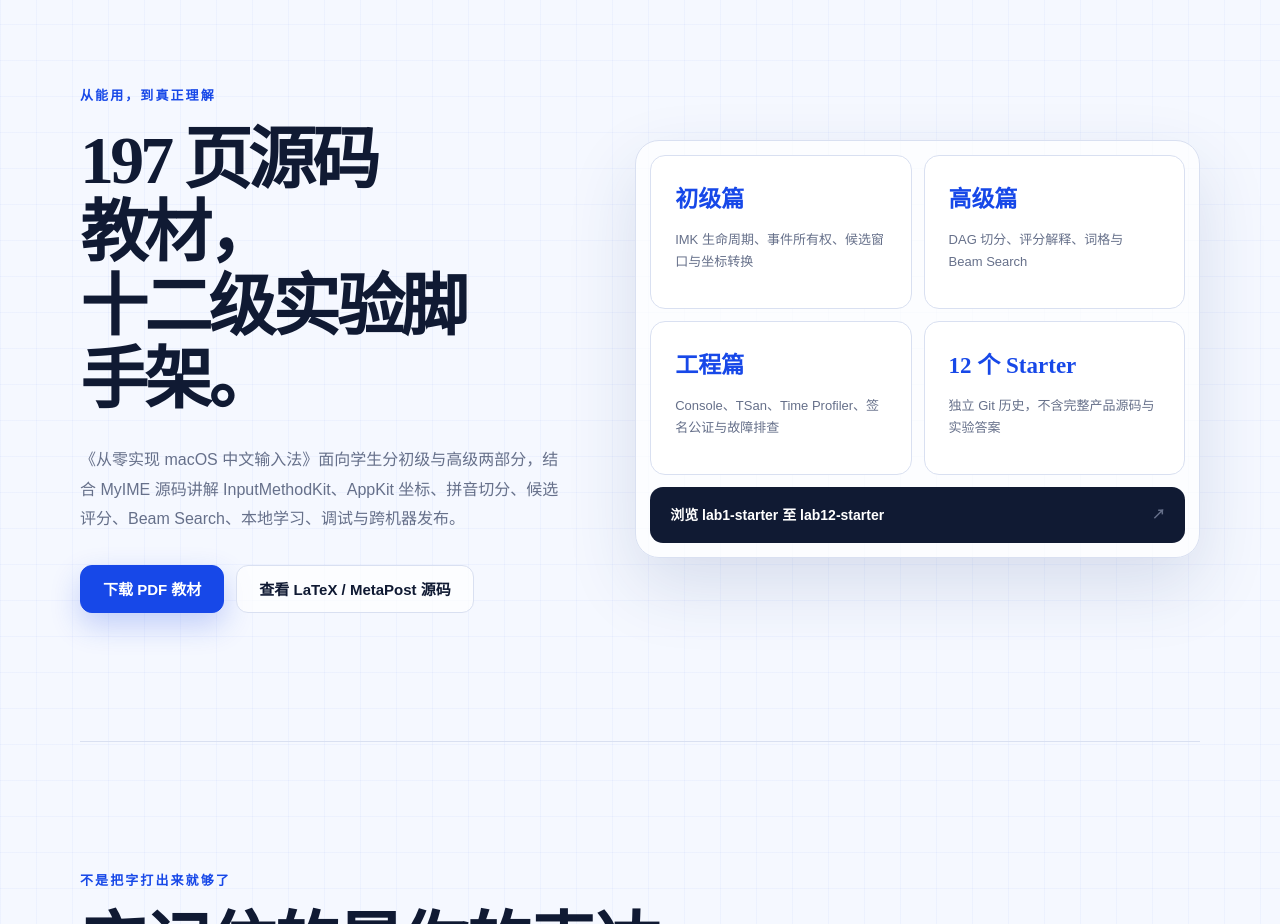
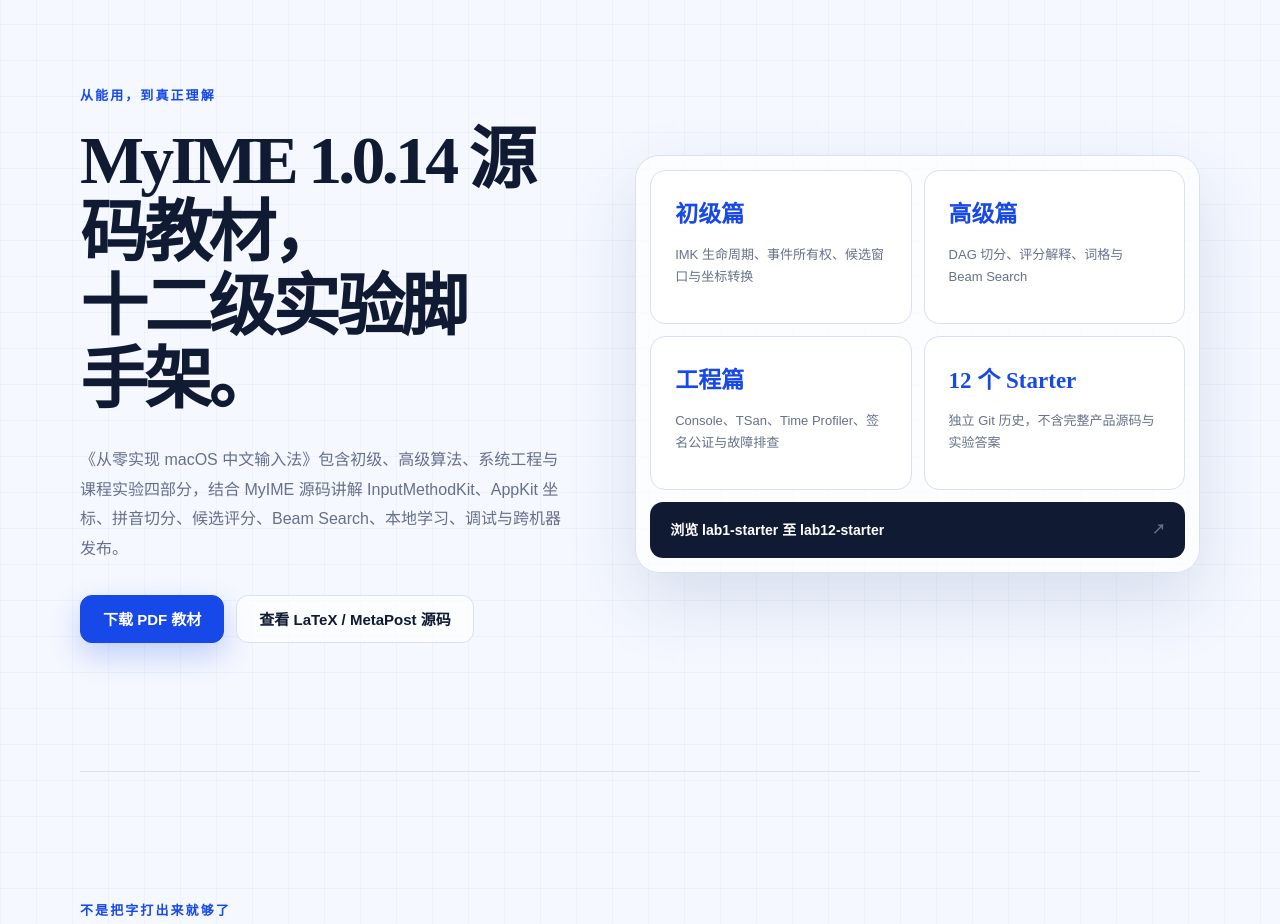
Before and after one commit to bennix/MyIME, a plain HTML site: page docs/index.html in a window 1280 px wide. Shown: the part 3000-3924 px from the top of the page. Drawn offline with Linux system fonts and the light colour scheme.

Commit message:
Revise the MyIME textbook for the notarized universal release

```diff
--- a/docs/index.html
+++ b/docs/index.html
@@ -102,8 +102,8 @@
     <section class="course section-shell" id="course" aria-labelledby="course-title">
       <div class="course-copy">
         <p class="eyebrow">从能用，到真正理解</p>
-        <h2 id="course-title">197 页源码教材，<br>十二级实验脚手架。</h2>
-        <p>《从零实现 macOS 中文输入法》面向学生分初级与高级两部分，结合 MyIME 源码讲解 InputMethodKit、AppKit 坐标、拼音切分、候选评分、Beam Search、本地学习、调试与跨机器发布。</p>
+        <h2 id="course-title">MyIME 1.0.14 源码教材，<br>十二级实验脚手架。</h2>
+        <p>《从零实现 macOS 中文输入法》包含初级、高级算法、系统工程与课程实验四部分，结合 MyIME 源码讲解 InputMethodKit、AppKit 坐标、拼音切分、候选评分、Beam Search、本地学习、调试与跨机器发布。</p>
         <div class="course-actions">
           <a class="button primary" href="https://github.com/bennix/MyIME/raw/refs/heads/main/output/pdf/MyIME-Textbook.pdf">下载 PDF 教材</a>
           <a class="button secondary" href="https://github.com/bennix/MyIME/tree/main/docs/textbook">查看 LaTeX / MetaPost 源码</a>
```
Also changed, not shown: 10 other files.
